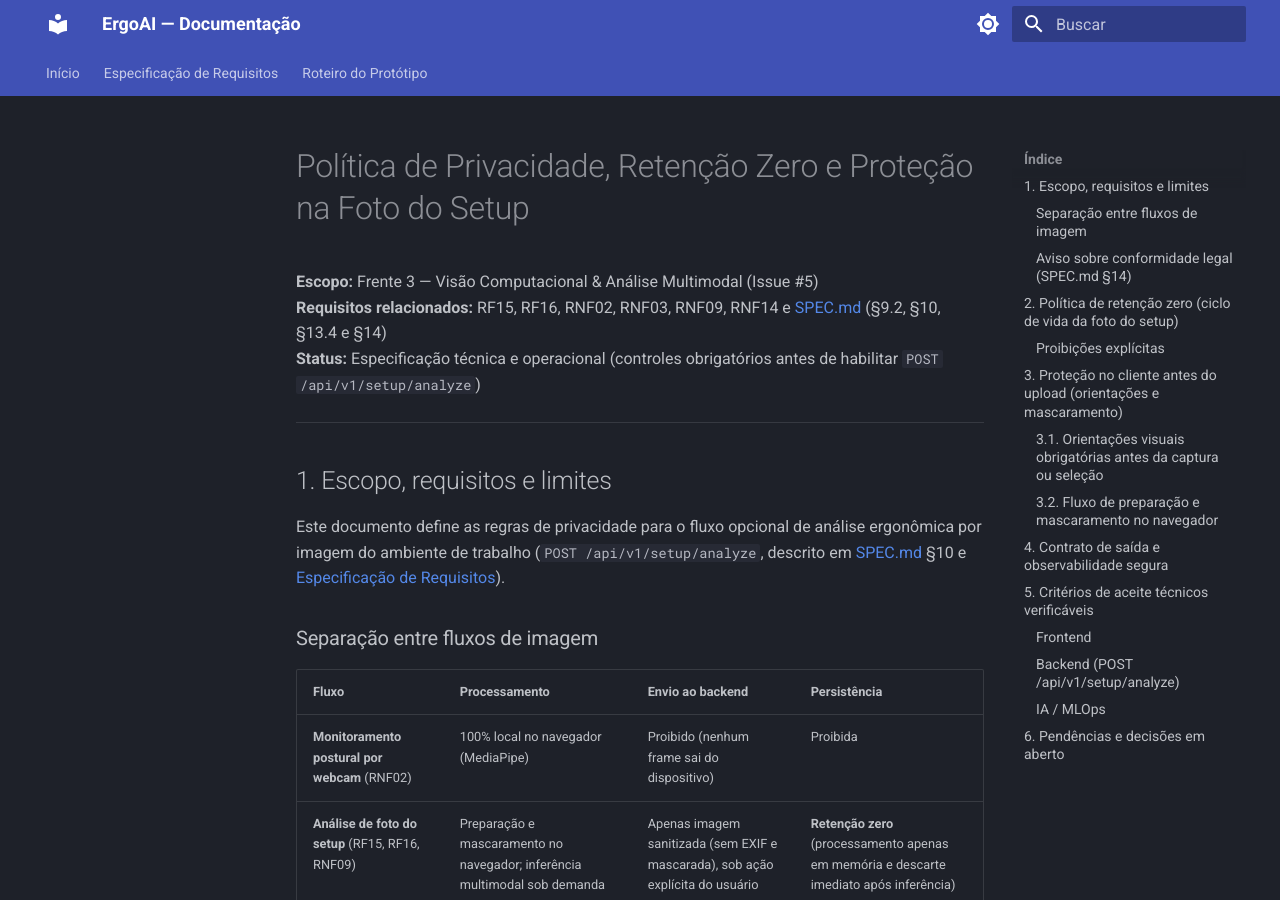
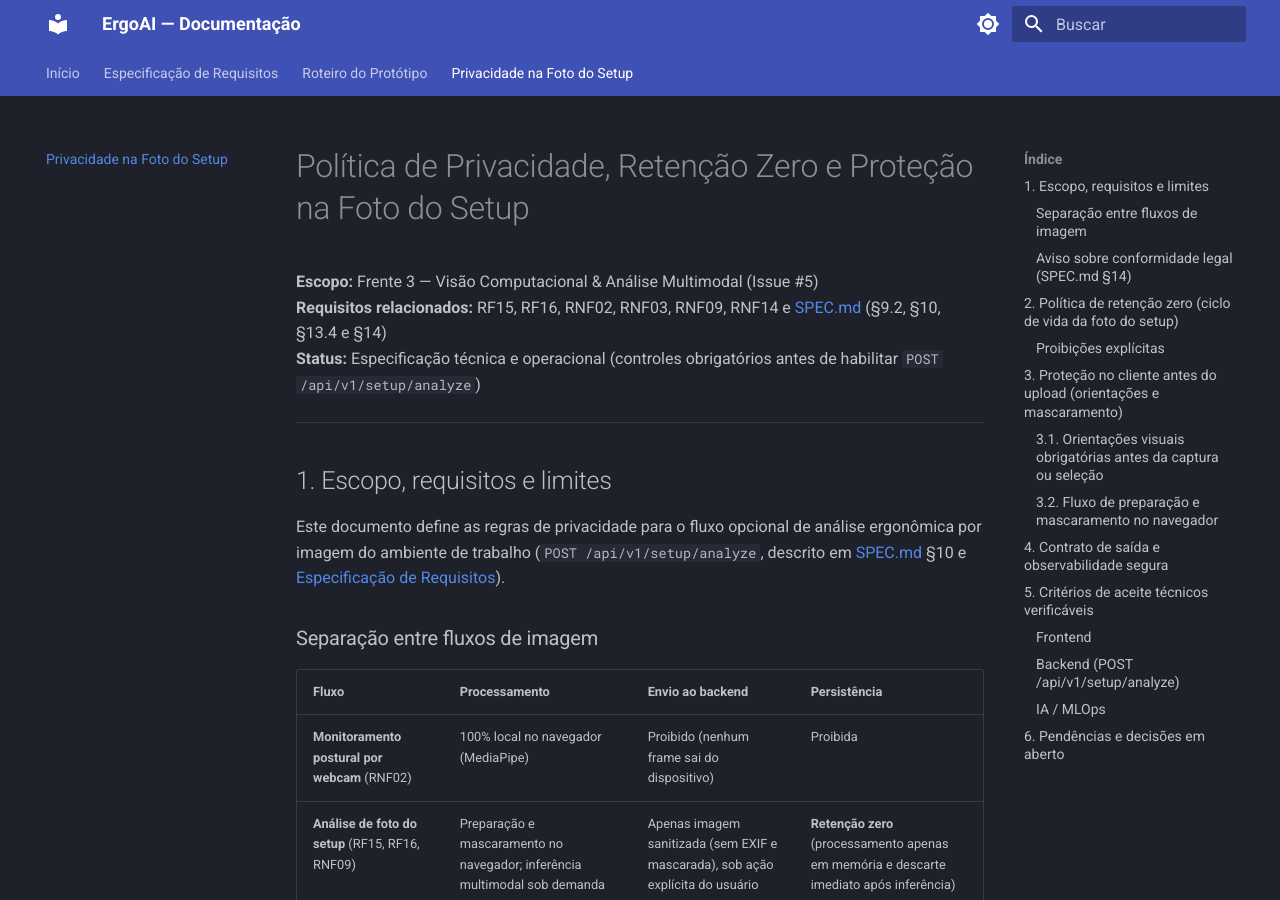
Before and after one commit to unb-Sistemas-de-Machine-learning/Challenge2_inimigos_do_prompt, an MkDocs documentation site: the page built from docs/privacidade-foto-setup.md, in a window 1280 px wide and 900 px high. Built offline with MkDocs 1.6.1 and Material for MkDocs 9.7.7, drawn with Linux system fonts in a browser that asks for light colours.

Commit message:
docs(privacidade): adiciona politica da foto na navegacao do mkdocs

```diff
--- a/mkdocs.yml
+++ b/mkdocs.yml
@@ -38,3 +38,4 @@ nav:
   - Início: index.md
   - Especificação de Requisitos: especificacao-requisitos.md
   - Roteiro do Protótipo: roteiro-prototipo.md
+  - Privacidade na Foto do Setup: privacidade-foto-setup.md
```
